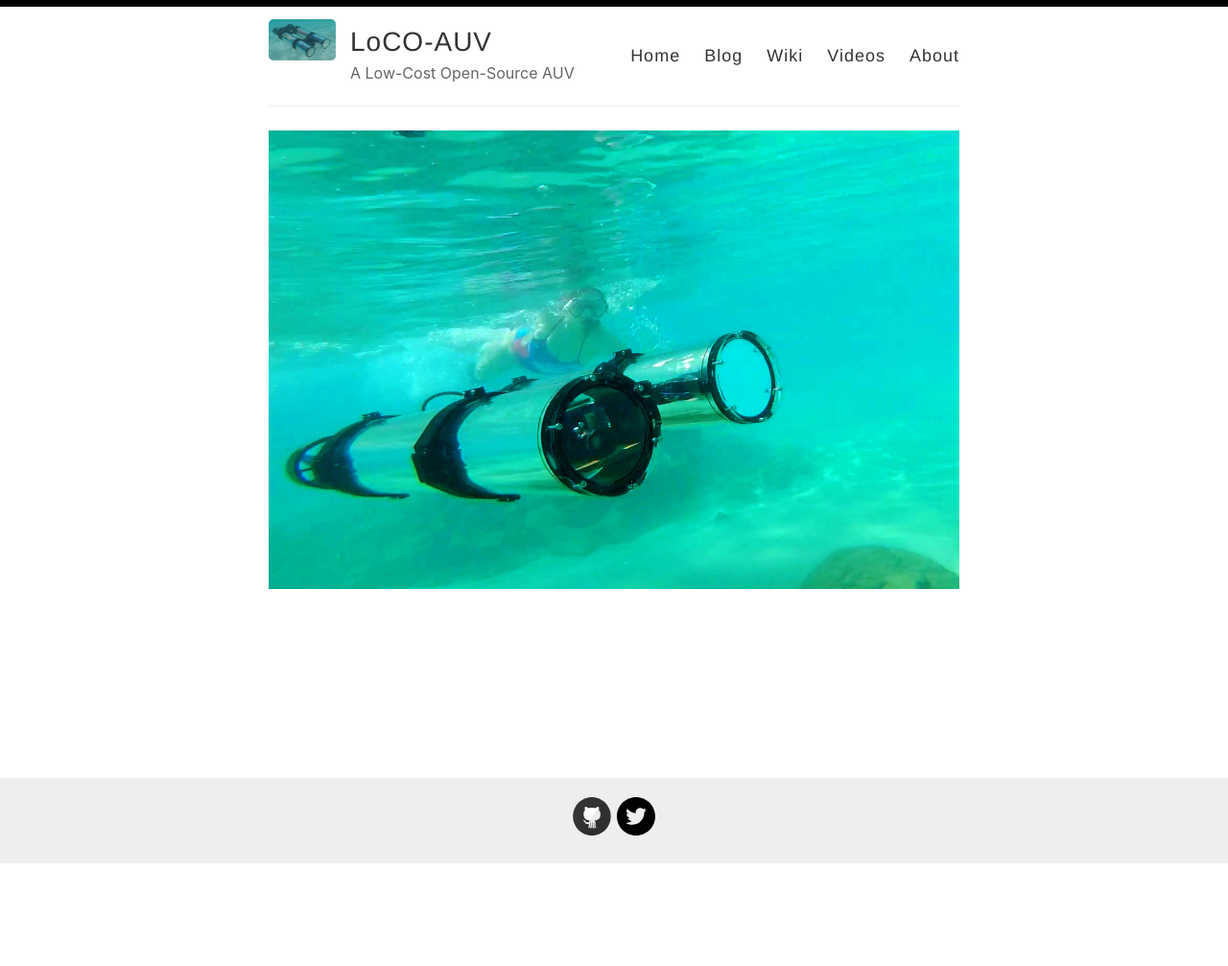
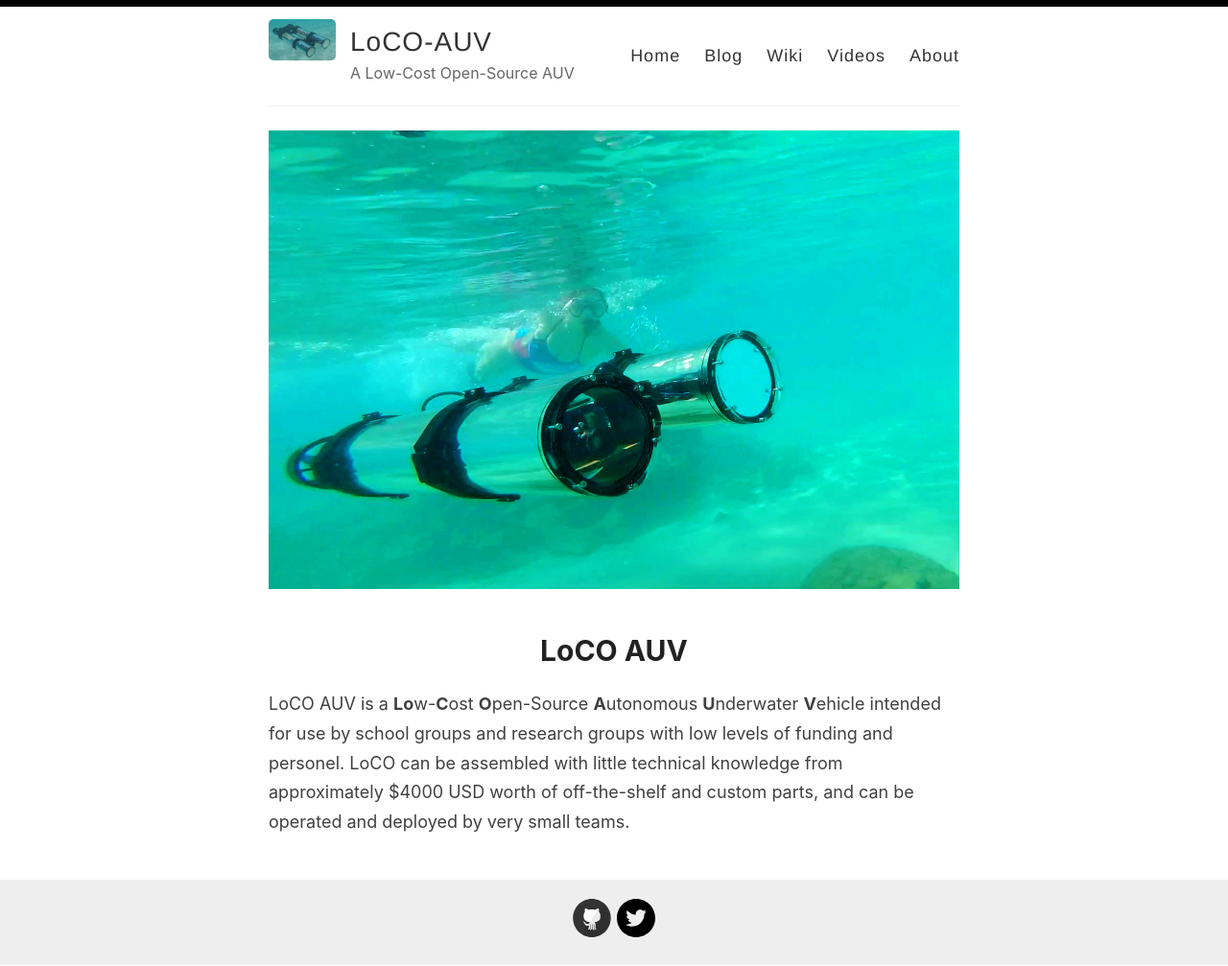
Before and after one commit to LoCO-AUV/loco-auv.github.io, a Jekyll site: the page built from index.html, in a window 1280 px wide. Shown: the whole page at 96% size. Built offline with Jekyll 4.4.1, drawn with Linux system fonts in a browser that asks for light colours; the list of posts is cut into pages by our own code; before the commit the page ends 901 px from its top, so only the background shows below that.

Commit message:
Small updates

```diff
--- a/_layouts/blog.html
+++ b/_layouts/blog.html
@@ -1,11 +1,6 @@
 ---
 layout: default
 ---
-
-<article class="blog">
-
-    <h1>{{ page.title }}</h1>
-
     <div class="posts">
         {% for post in paginator.posts %}
           <article class="post">
@@ -51,4 +46,3 @@
         </div>
         {% endif %}
       </div>
-  </article>
--- a/index.html
+++ b/index.html
@@ -4,3 +4,7 @@
 
 
 <img src="images/loco_on_reef.jpg" alt="LoCO AUV in Barbados"/>
+
+<h1>LoCO AUV</h1>
+
+LoCO AUV is a <b>Lo</b>w-<b>C</b>ost <b>O</b>pen-Source <b>A</b>utonomous <b>U</b>nderwater <b>V</b>ehicle intended for use by school groups and research groups with low levels of funding and personel. LoCO can be assembled with little technical knowledge from approximately $4000 USD worth of off-the-shelf and custom parts, and can be operated and deployed by very small teams.
```
Also changed, not shown: _pages/about.md (+1 -1 lines).
